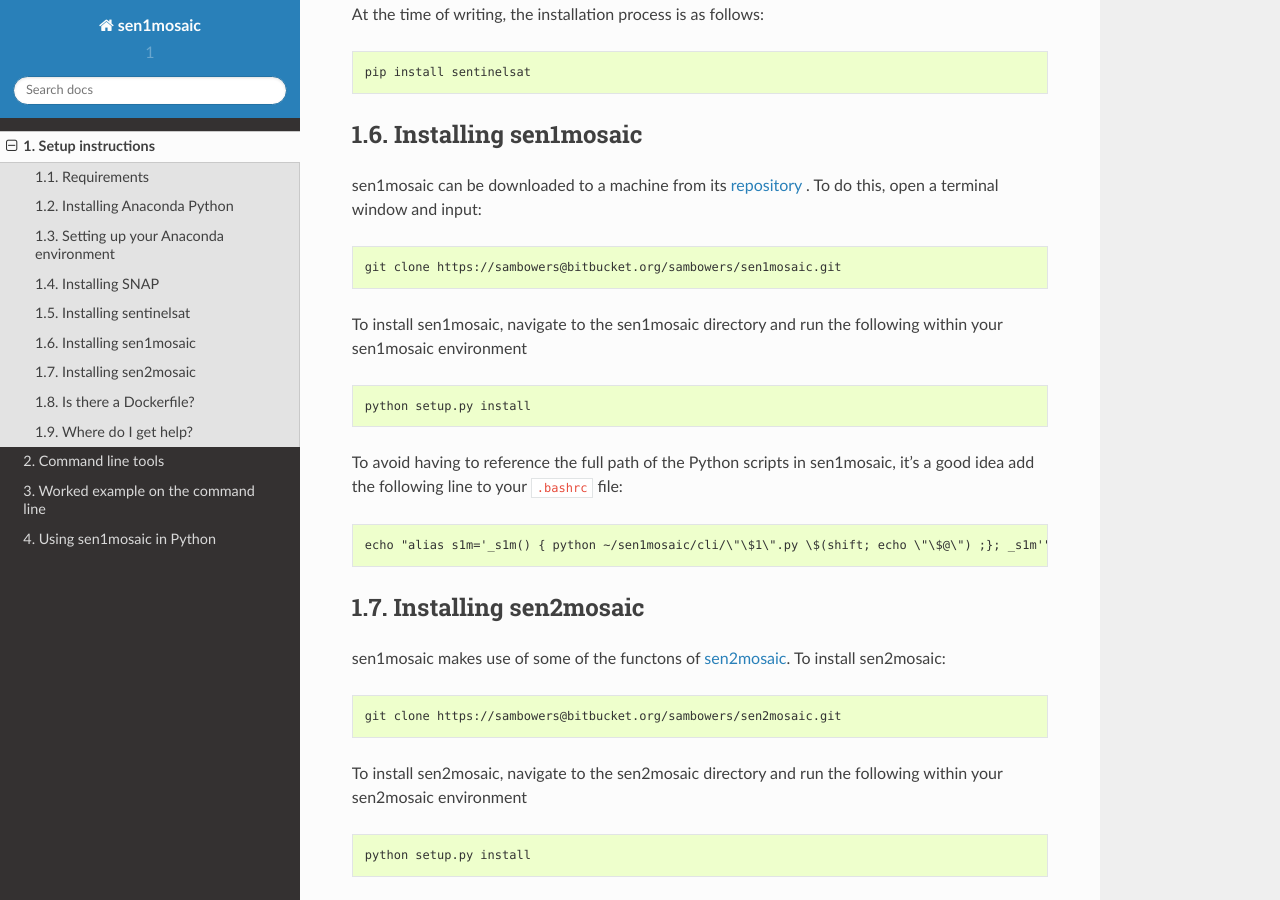
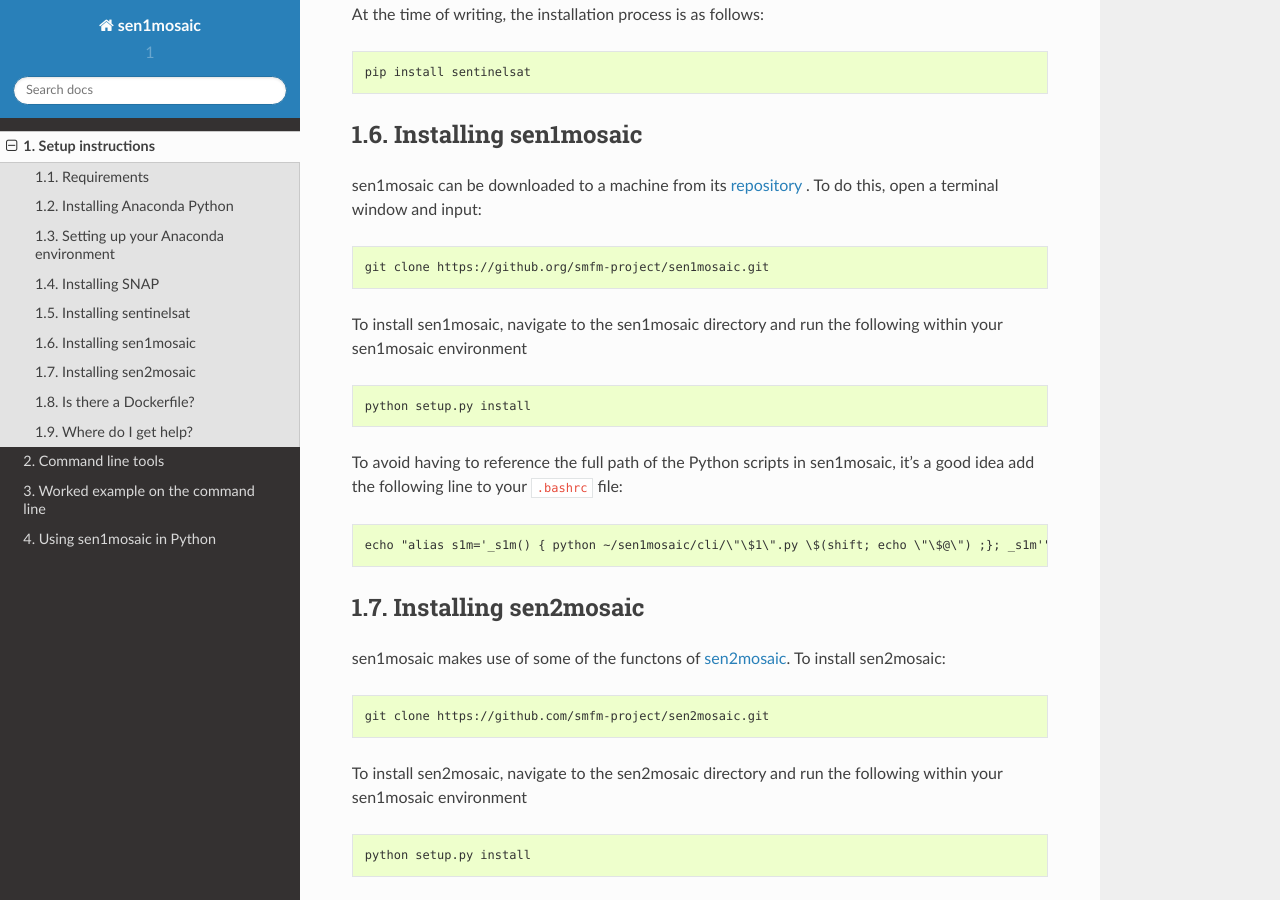
Before and after one commit to smfm-project/sen1mosaic, a Sphinx documentation site: the page built from docs/source/setup.rst, in a window 1280 px wide and 900 px high, scrolled down 2427 px. Built offline with Sphinx 7.4.7 and the Read the Docs theme 2.0.0, drawn with Linux system fonts in a browser that asks for light colours.

Commit message:
Updated docs for github

```diff
--- a/docs/source/index.rst
+++ b/docs/source/index.rst
@@ -3,8 +3,8 @@
    You can adapt this file completely to your liking, but it should at least
    contain the root `toctree` directive.
 
-Welcome to sen1mosaic's documentation!
-======================================
+Documentation for SMFM sen1mosaic
+=================================
 
 This is a set of tools to aid in the production of large-scale seasonal mosaic products from Sentinel-1 data.
 
--- a/docs/source/setup.rst
+++ b/docs/source/setup.rst
@@ -106,7 +106,7 @@ sen1mosaic can be downloaded to a machine from its `repository <https://bitbucke
 
 .. code-block:: console
 
-    git clone https://sambowers@bitbucket.org/sambowers/sen1mosaic.git
+    git clone https://github.org/smfm-project/sen1mosaic.git
 
 To install sen1mosaic, navigate to the sen1mosaic directory and run the following within your sen1mosaic environment
 
@@ -127,9 +127,9 @@ sen1mosaic makes use of some of the functons of `sen2mosaic <https://bitbucket.o
 
 .. code-block:: console
 
-    git clone https://sambowers@bitbucket.org/sambowers/sen2mosaic.git
+    git clone https://github.com/smfm-project/sen2mosaic.git
 
-To install sen2mosaic, navigate to the sen2mosaic directory and run the following within your sen2mosaic environment
+To install sen2mosaic, navigate to the sen2mosaic directory and run the following within your sen1mosaic environment
 
 .. code-block:: console
 
```
